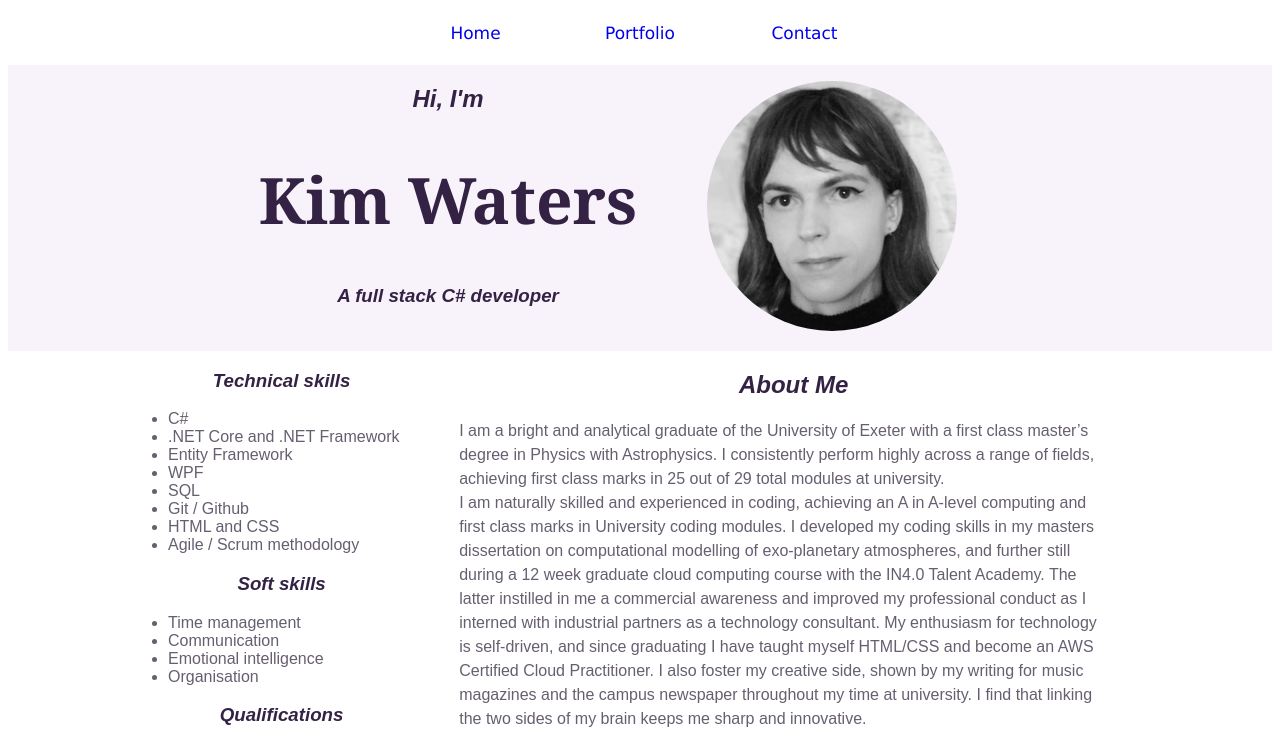
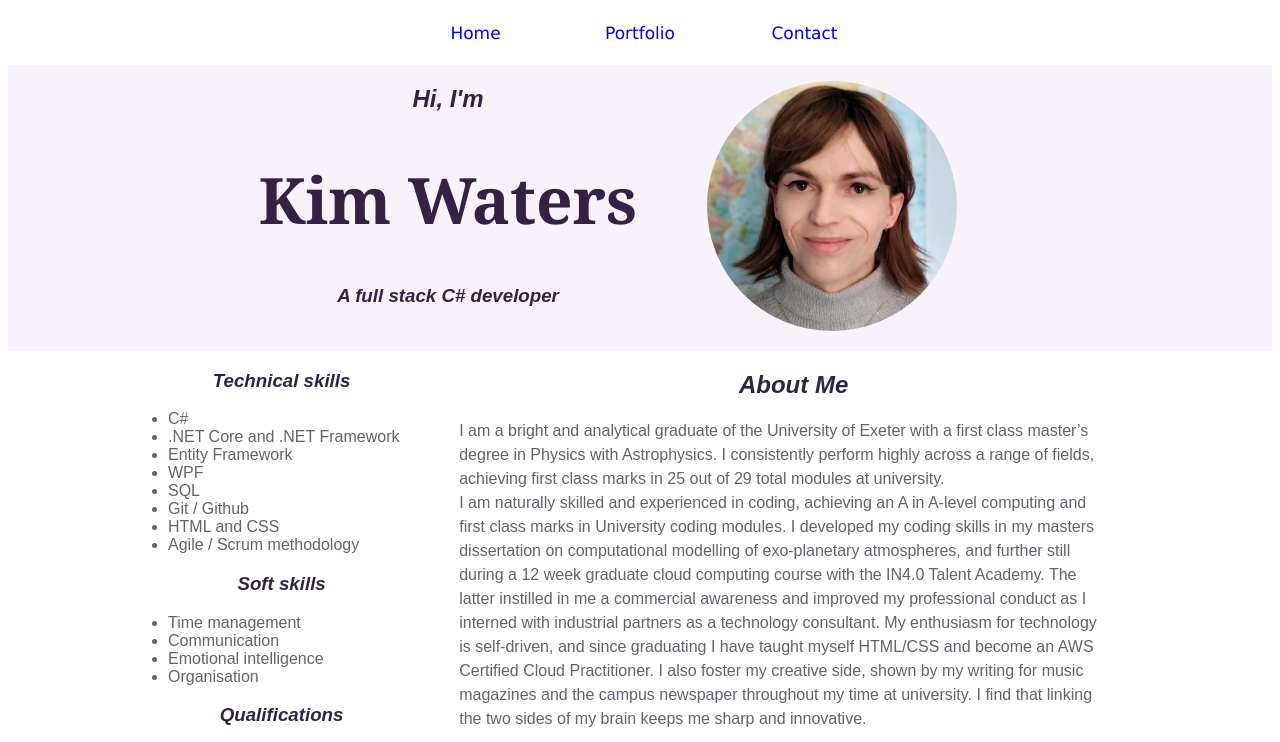
Before and after one commit to kim-waters/kim-waters.github.io, a plain HTML site: page index.html in a window 1280 px wide. Shown: the top 742 px of the page. Drawn offline with Linux system fonts and the light colour scheme.

Commit message:
Update index.html

```diff
--- a/index.html
+++ b/index.html
@@ -31,7 +31,7 @@
             </div>
 
             <div class="image-container" style="width:50%">
-                <img class="image-gallery" src="./IMG_20210305_164956-01.jpeg" />
+                <img class="image-gallery" src="./KimWaters-SpartaProfile.jpg" />
             </div>
         </div>
     </div>
```
